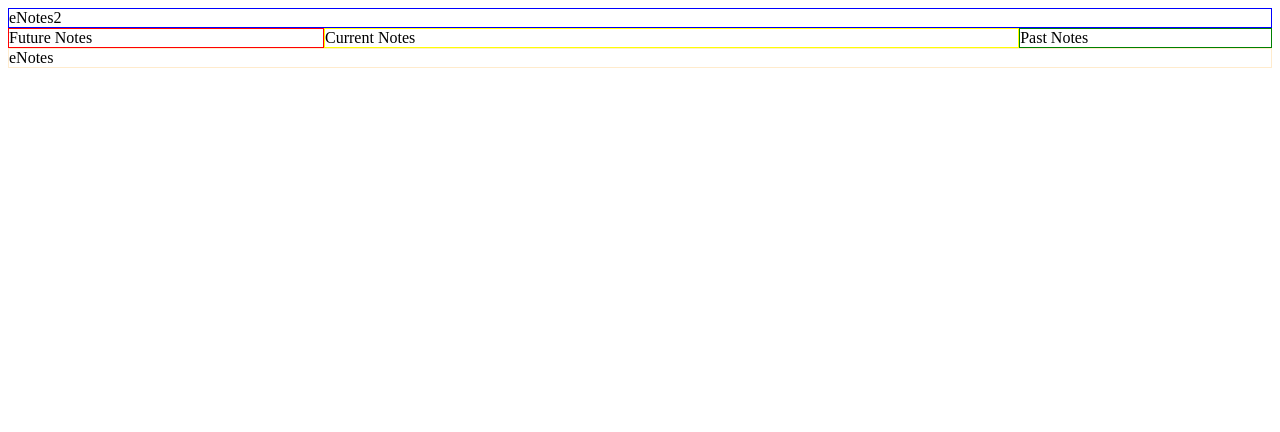
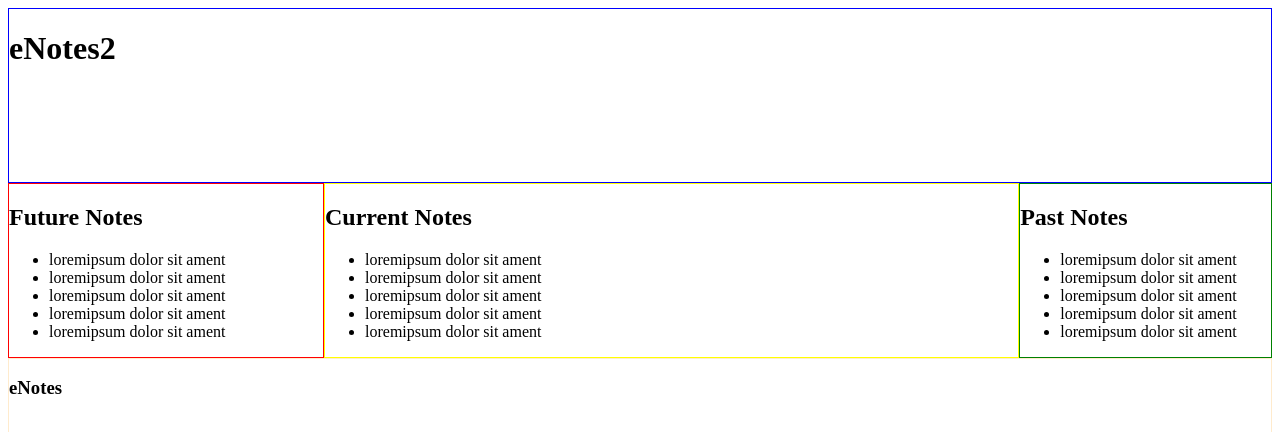
Before and after one commit to aftabnabi/eNotes2, an Angular app: page / in a window 1280 px wide. Shown: the top 432 px of the page. Built offline with nearby package versions, Linux system fonts and the light colour scheme.

Commit message:
1 file modified

```diff
--- a/src/app/app.component.html
+++ b/src/app/app.component.html
@@ -1,9 +1,34 @@
-
 <div class="grid-container">
-
-  <div class="Header">eNotes2</div>
-  <div class="Sidebarleft">Future Notes</div>
-  <div class="Sidebarright">Past Notes</div>
-  <div class="center">Current Notes</div>
-  <div class="Footer">eNotes</div>
+  <div class="Header"><h1>eNotes2</h1></div>
+  <div class="Sidebarleft">
+    <h2>Future Notes</h2>
+    <ul>
+      <li>loremipsum dolor sit ament</li>
+      <li>loremipsum dolor sit ament</li>
+      <li>loremipsum dolor sit ament</li>
+      <li>loremipsum dolor sit ament</li>
+      <li>loremipsum dolor sit ament</li>
+    </ul>
+  </div>
+  <div class="Sidebarright">
+    <h2>Past Notes</h2>
+    <ul>
+      <li>loremipsum dolor sit ament</li>
+      <li>loremipsum dolor sit ament</li>
+      <li>loremipsum dolor sit ament</li>
+      <li>loremipsum dolor sit ament</li>
+      <li>loremipsum dolor sit ament</li>
+    </ul>
+  </div>
+  <div class="center">
+    <h2>Current Notes</h2>
+    <ul>
+      <li>loremipsum dolor sit ament</li>
+      <li>loremipsum dolor sit ament</li>
+      <li>loremipsum dolor sit ament</li>
+      <li>loremipsum dolor sit ament</li>
+      <li>loremipsum dolor sit ament</li>
+    </ul>
+  </div>
+  <div class="Footer"><h3>eNotes</h3></div>
 </div>
```
